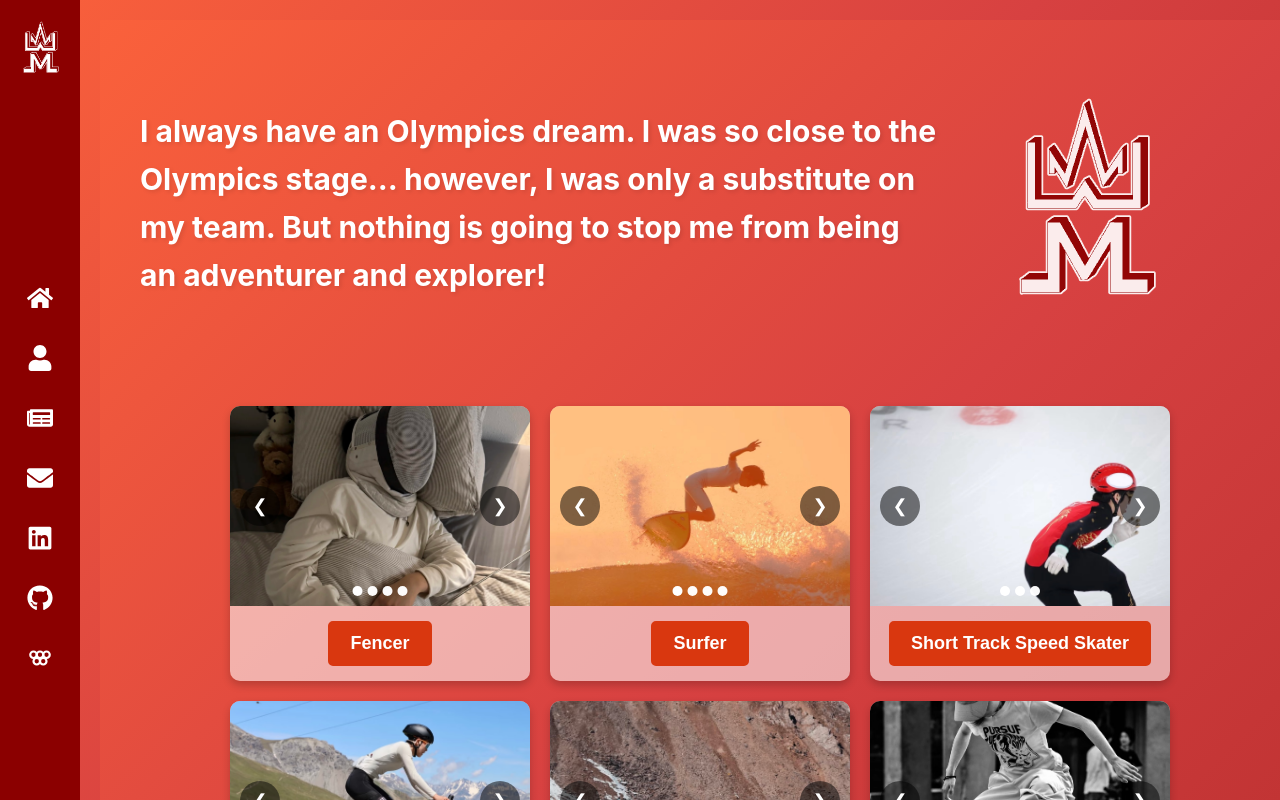
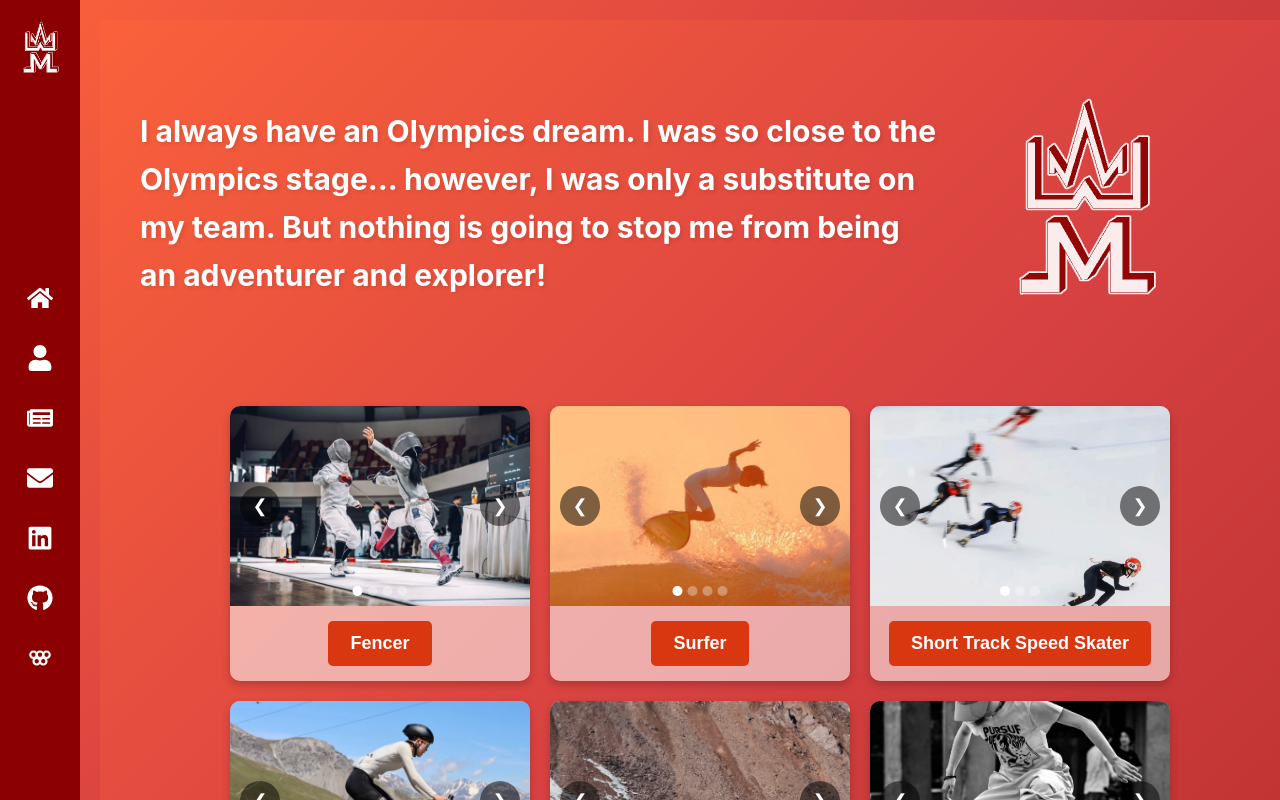
Before and after one commit to Ming-Wang9/mw-portfolio, a React (Create React App) app: page /athletics in a window 1280 px wide. Shown: the top 800 px of the page. Built offline with nearby package versions, Linux system fonts and the light colour scheme.

Commit message:
hopefully, only resume changes in the future

```diff
--- a/src/components/Athletics.jsx
+++ b/src/components/Athletics.jsx
@@ -4,7 +4,7 @@ import "../styles/Athletic.css";
 const sports = [
   {
     title: "Fencer",
-    images: ["../media/fencing_1.jpg", "../media/fencing_2.jpg", "../media/fencing_3.jpg", "../media/fencing_4.jpg"],
+    images: ["../media/fencing_4.jpg", "../media/fencing_2.jpg", "../media/fencing_3.jpg", "../media/fencing_1.jpg"],
     description: "I am a foil and epee fencer — quick on my feet and even quicker with a blade!"
   },
   {
@@ -14,7 +14,7 @@ const sports = [
   },
   {
     title: "Short Track Speed Skater",
-    images: ["../media/skating_1.jpg", "../media/skating_2.jpg", "../media/skating_3.jpg"],
+    images: ["../media/skating_3.jpg", "../media/skating_2.jpg", "../media/skating_1.jpg"],
     description: "Fast turns, sharp blades — it’s a race against time and gravity!"
   },
   {
--- a/src/styles/Athletic.css
+++ b/src/styles/Athletic.css
@@ -135,7 +135,7 @@
 .dot {
   width: 10px;
   height: 10px;
-  background: rgba(255, 255, 255, 0.975);
+  background: rgba(255, 255, 255, 0.332);
   border-radius: 50%;
   cursor: pointer;
   transition: background 0.3s ease;
```
